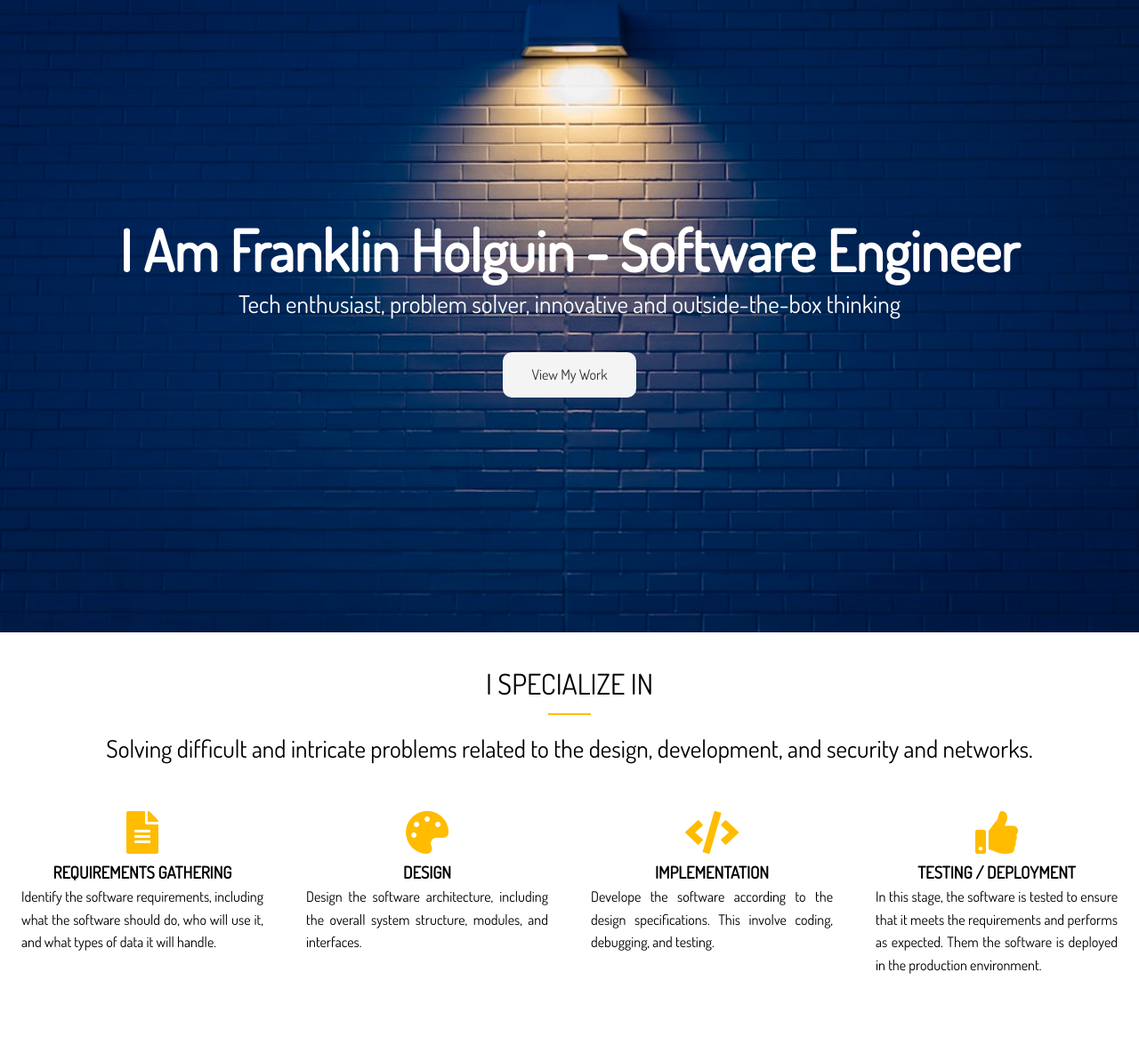
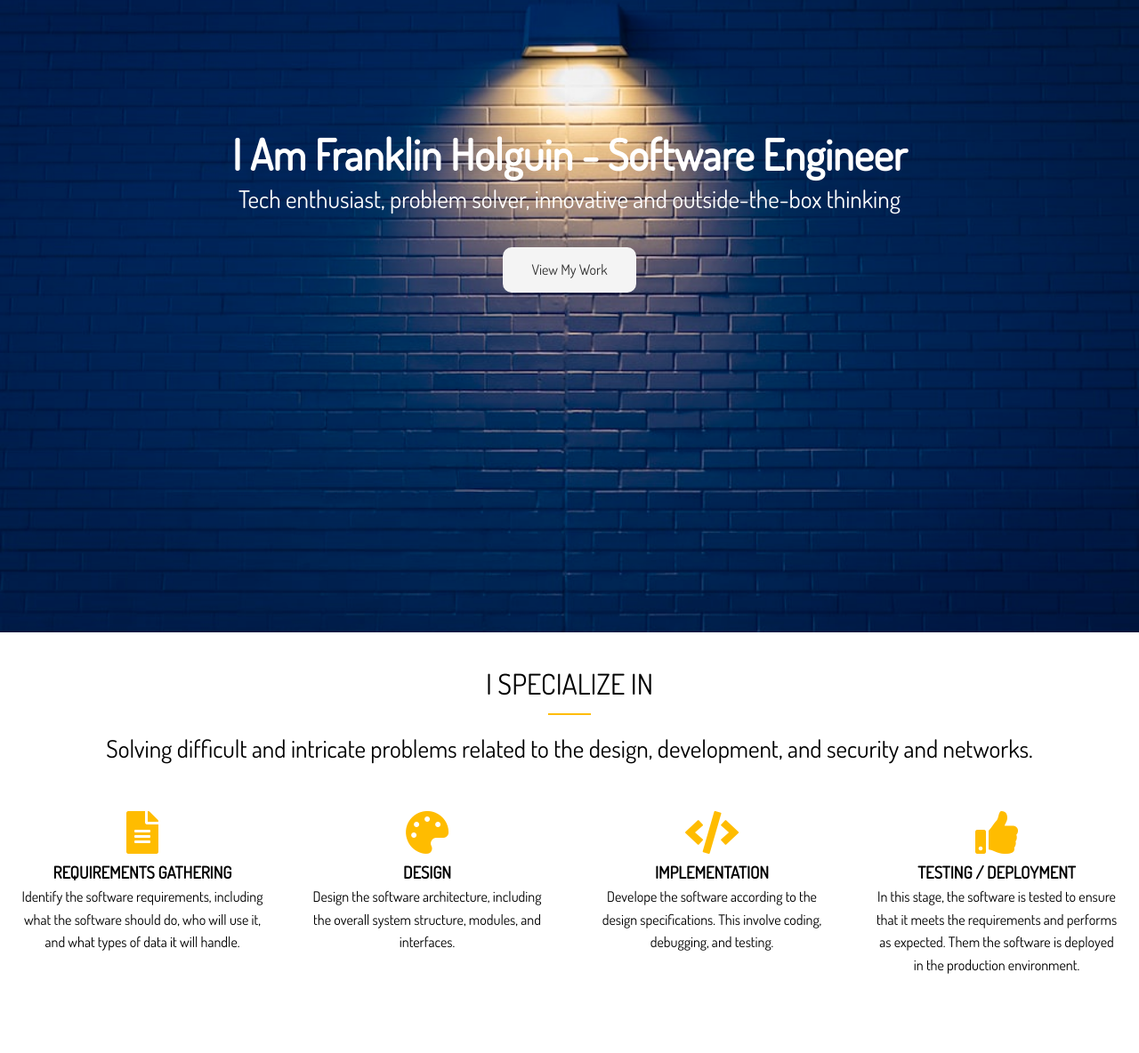
Before and after one commit to franklinholguin/portfolio_web, a website: page dist/index.html in a window 1280 px wide. Shown: the part 89-1273 px from the top of the page at 89% size. Drawn offline with Linux system fonts and the light colour scheme.

Commit message:
Few change to the text area

```diff
--- a/scss/main.scss
+++ b/scss/main.scss
@@ -84,10 +84,10 @@ img {
     // Header Content
     .header-content {
       text-align: center;
-      padding-top: 15%;
+      padding-top: 12%;
 
       h1 {
-        font-size: 4rem;
+        font-size: 3rem;
         line-height: 1.2;
       }
     }
@@ -111,9 +111,11 @@ img {
       grid-gap: 3rem;
       grid-template-columns: repeat(4, 1fr);
 
-      p {
-        text-align: justify;
-      }
+      // Los icons
+
+      // p {
+      //   text-align: left;
+      // }
 
       .fas {
         color: $main-color;
@@ -166,9 +168,9 @@ img {
       grid-gap: 2rem;
       text-align: center;
 
-      p {
-        text-align: justify;
-      }
+      // p {
+      //   text-align: justify;
+      // }
 
       // process-step
       &-step {
@@ -237,6 +239,8 @@ img {
       border-left: 3px solid $main-color;
       padding: 0.8rem;
 
+
+      // No tocar
       p {
         text-align: justify;
       }
@@ -318,7 +322,7 @@ img {
         border-radius: 5px;
         padding: 0.5rem;
         margin: 0.5rem;
-        text-align: justify;
+        //text-align: justify;
       }
 
       img {
```
Also changed, not shown: dist/css/main.css.
